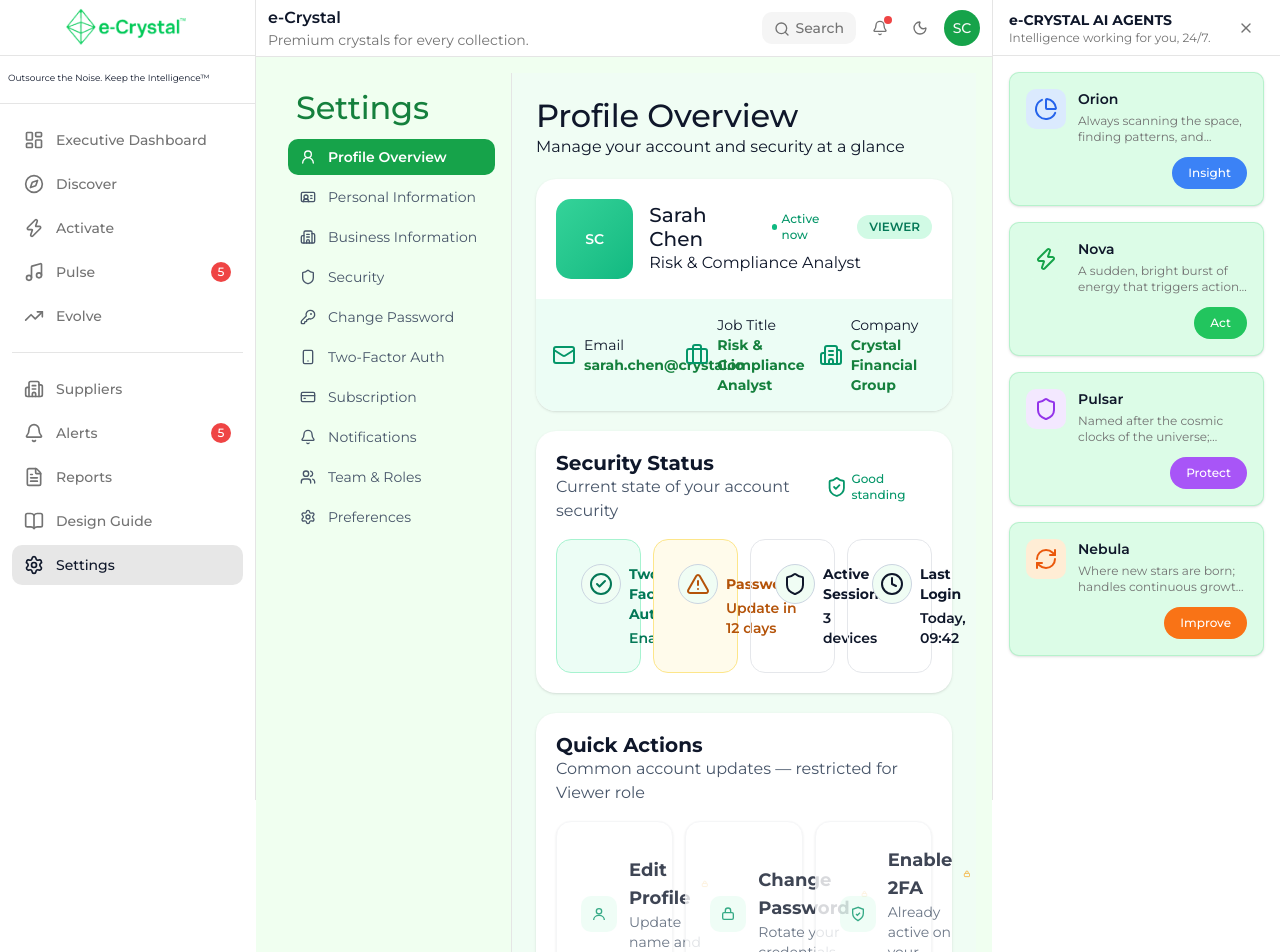
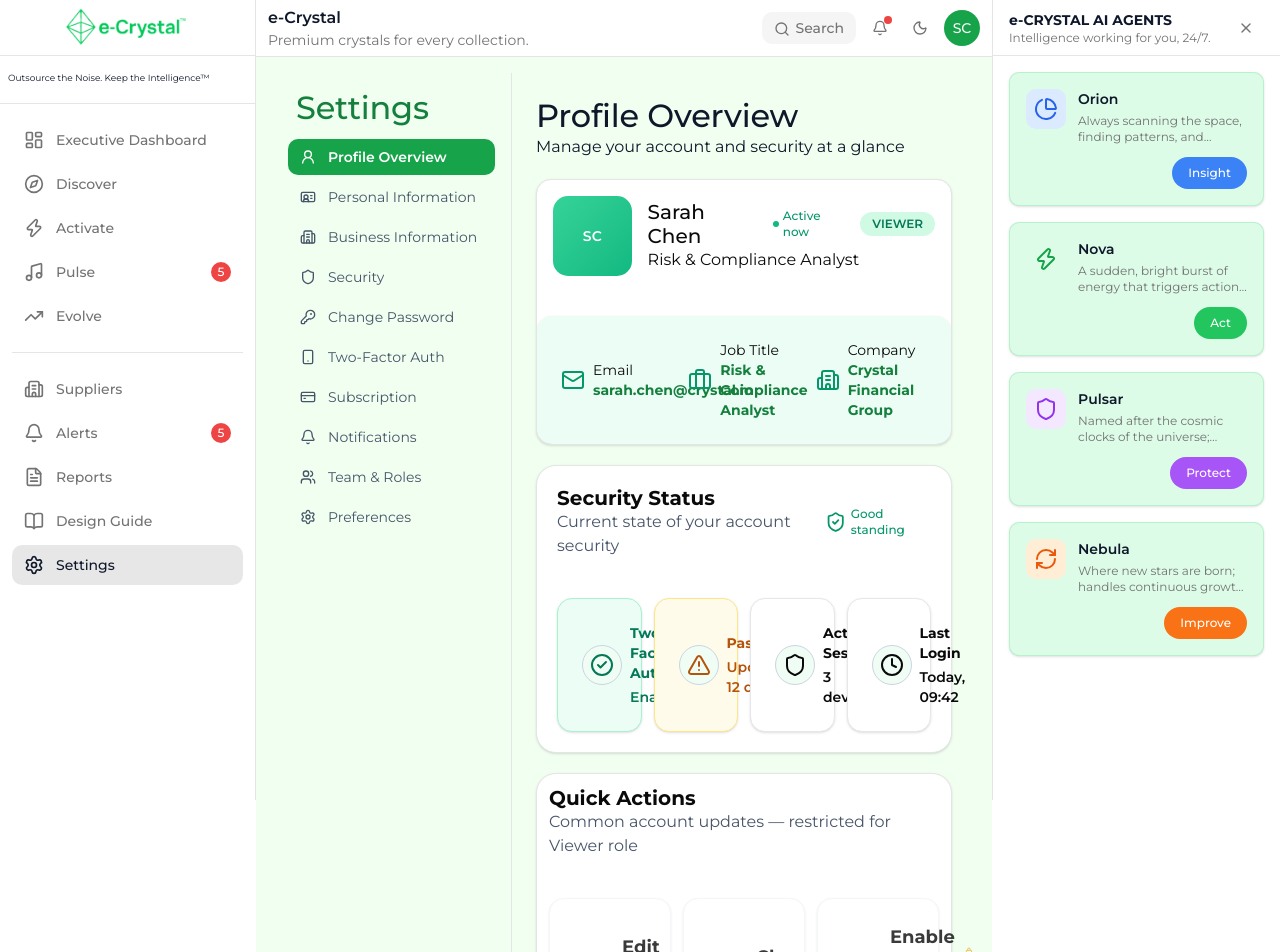
Before and after one commit to naimur61/Arbree-e-crystalscs, a Next.js app: page /settings/profile in a window 1280 px wide. Shown: the top 952 px of the page. Built offline with nearby package versions, Linux system fonts and the light colour scheme.

Commit message:
feat(profile): ui modified

```diff
--- a/src/app/settings/profile/components/ProfileHeader.tsx
+++ b/src/app/settings/profile/components/ProfileHeader.tsx
@@ -2,6 +2,7 @@ import type { ReactNode } from "react";
 import type { ProfileUser } from "../types";
 import { Mail, Briefcase, Building2 } from "lucide-react";
 import { Typography } from "@/components/common/typography/typography";
+import { Card } from "@/components/ui/card";
 
 interface ProfileHeaderProps {
   user: ProfileUser;
@@ -35,8 +36,8 @@ function InfoItem({
 
 export default function ProfileHeader({ user }: ProfileHeaderProps) {
   return (
-    <div className="overflow-hidden rounded-2xl bg-white shadow-sm">
-      <div className="flex items-center justify-between p-5">
+    <Card className="overflow-hidden shadow-sm">
+      <div className="flex items-center justify-between">
         <div className="flex items-center gap-4">
           <div className="flex h-20 w-20 items-center justify-center rounded-xl bg-gradient-to-br from-emerald-400 to-emerald-500 text-sm font-semibold text-white">
             {user.initials}
@@ -62,8 +63,8 @@ export default function ProfileHeader({ user }: ProfileHeaderProps) {
           </div>
         </div>
       </div>
-
-      <div className="grid grid-cols-1 gap-4 bg-emerald-50 p-4 sm:grid-cols-3">
+      <Card className="-mx-4 -mb-4 mt-4 rounded-t-xl rounded-b-xl border-0 bg-emerald-50 shadow-sm">
+        <div className="grid grid-cols-1 gap-4 p-2 sm:grid-cols-3">
           <InfoItem icon={<Mail />} label="Email" value={user.email} />
 
           <InfoItem
@@ -74,6 +75,7 @@ export default function ProfileHeader({ user }: ProfileHeaderProps) {
 
           <InfoItem icon={<Building2 />} label="Company" value={user.company} />
         </div>
-    </div>
+      </Card>
+    </Card>
   );
 }
--- a/src/app/settings/profile/components/quick-actions.tsx
+++ b/src/app/settings/profile/components/quick-actions.tsx
@@ -2,13 +2,15 @@ import { Typography } from "@/components/common/typography/typography";
 import type { QuickAction } from "../types";
 import { Lock } from "lucide-react";
 import { LockIcon } from "./icons";
+import { Card } from "@/components/ui/card";
 
 function ActionCard({ action }: { action: QuickAction }) {
   return (
-    <div
+    <Card
       onClick={action.locked ? undefined : action.onClick}
       className={`
-        flex items-center gap-3 rounded-xl p-6 border border-gray-100 bg-white p-4 shadow-sm
+    flex-row items-center gap-3 p-6
+    border-gray-100
     ${
       action.locked
         ? "cursor-not-allowed opacity-80"
@@ -20,7 +22,7 @@ function ActionCard({ action }: { action: QuickAction }) {
         {action.icon}
       </div>
 
-      <div className="flex flex-1 flex-col">
+      <div className="flex flex-1 flex-col gap-1">
         <div className="flex items-center gap-1.5">
           <Typography variant="body-1" weight="bold">
             {action.title}
@@ -33,7 +35,7 @@ function ActionCard({ action }: { action: QuickAction }) {
           {action.description}
         </Typography>
       </div>
-    </div>
+    </Card>
   );
 }
 
@@ -47,7 +49,7 @@ export default function QuickActions({
   restrictedRoleLabel = "Viewer",
 }: QuickActionsProps) {
   return (
-    <div className="rounded-2xl bg-white p-5 shadow-sm">
+    <Card className="rounded-2xl p-3 shadow-sm">
       <div className="mb-4">
         <Typography variant="h6" weight="bold">
           Quick Actions
@@ -67,6 +69,6 @@ export default function QuickActions({
           Contact your workspace admin to request elevated permissions.
         </Typography>
       </div>
-    </div>
+    </Card>
   );
 }
--- a/src/app/settings/profile/components/security-status.tsx
+++ b/src/app/settings/profile/components/security-status.tsx
@@ -1,6 +1,7 @@
 import { Typography } from "@/components/common/typography/typography";
 import type { SecurityCardData, SecurityCardTone } from "../types";
 import { ShieldCheck } from "lucide-react";
+import { Card } from "@/components/ui/card";
 
 const toneStyles: Record<SecurityCardTone, string> = {
   good: "bg-emerald-50 border-emerald-200 text-emerald-700",
@@ -10,23 +11,25 @@ const toneStyles: Record<SecurityCardTone, string> = {
 
 function StatusCard({ card }: { card: SecurityCardData }) {
   return (
-    <div
-      className={`flex gap-2 rounded-xl border p-6 ${
+    <Card
+      className={`flex-row items-center gap-2 rounded-xl p-6 ${
         card.borderColor ?? "border-gray-200"
       } ${toneStyles[card.tone]}`}
     >
       <div className="flex h-10 w-10 shrink-0 items-center justify-center rounded-full border border-slate-300 bg-green-50">
         {card.icon}
       </div>
+
       <div className="flex flex-col items-start justify-center gap-1">
         <Typography variant="body-3" weight="bold">
           {card.label}
         </Typography>
+
         <Typography variant="body-3" weight="semibold">
           {card.value}
         </Typography>
       </div>
-    </div>
+    </Card>
   );
 }
 
@@ -40,7 +43,7 @@ export default function SecurityStatus({
   standingLabel = "Good standing",
 }: SecurityStatusProps) {
   return (
-    <div className="rounded-2xl bg-white p-5 shadow-sm">
+    <Card className="rounded-2xl p-5 shadow-sm">
       <div className="mb-4 flex items-center justify-between">
         <div>
           <Typography variant="h6" weight="bold">
@@ -60,6 +63,6 @@ export default function SecurityStatus({
           <StatusCard key={card.id} card={card} />
         ))}
       </div>
-    </div>
+    </Card>
   );
 }
--- a/src/app/settings/profile/page.tsx
+++ b/src/app/settings/profile/page.tsx
@@ -79,7 +79,7 @@ const sampleActions: QuickAction[] = [
 
 export default function ProfileOverviewPage() {
   return (
-    <main className="min-h-screen">
+    <main className="min-h-screen bg-children-body">
       <div className="mx-auto space-y-5 p-6">
         <div>
           <Typography variant="h4">Profile Overview</Typography>
```
Lines whose indentation alone changed are shown as unchanged.
